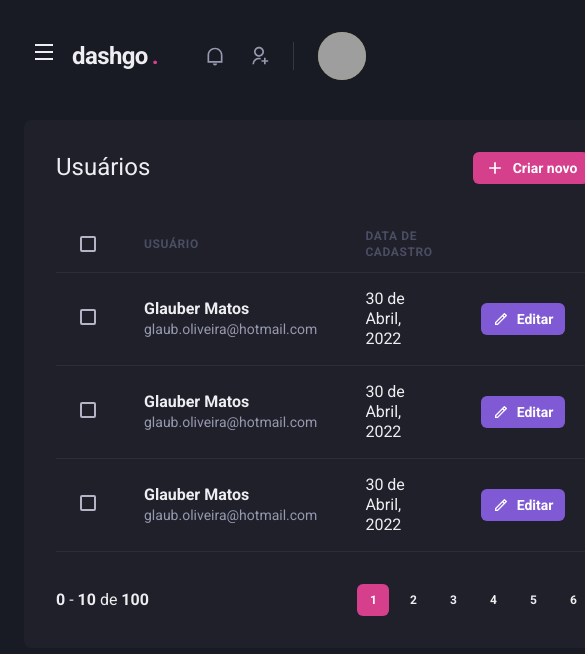
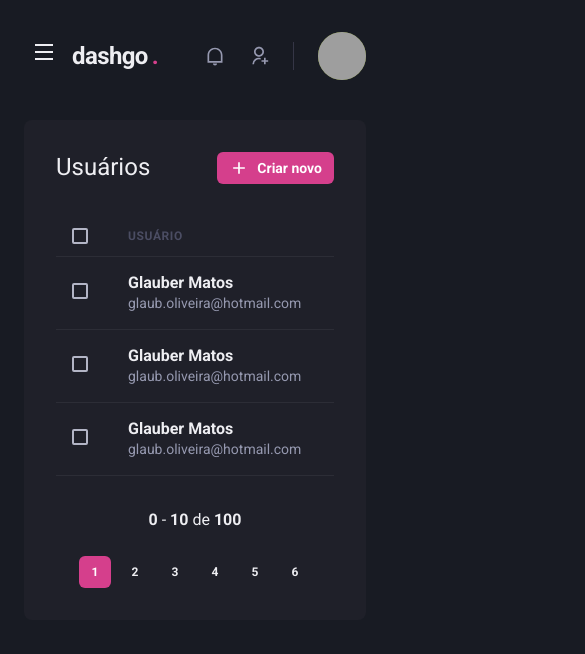
Before and after one commit to glaubermatos/dashgo, a Next.js app: page /users in a window 390 px wide. Shown: the top 654 px of the page, 585 px wide, since content can reach past the window. Built offline with nearby package versions, Linux system fonts and the light colour scheme; grey boxes are pictures that could not be loaded.

Commit message:
responsive pages and navigation flow

```diff
--- a/src/components/Pagination/index.tsx
+++ b/src/components/Pagination/index.tsx
@@ -1,9 +1,10 @@
-import { Box, Button, Flex, HStack, Text } from "@chakra-ui/react";
+import { Box, HStack, Stack } from "@chakra-ui/react";
 import { PaginationItem } from "./PaginationItem";
 
 export function Pagination() {
     return(
-        <HStack
+        <Stack
+          direction={["column", "row"]}
           mt="8"
           justify="space-between"
           align="center"
@@ -21,6 +22,6 @@ export function Pagination() {
                 <PaginationItem number={5} />
                 <PaginationItem number={6} />
             </HStack>
-        </HStack>
+        </Stack>
     );
 }
--- a/src/components/Sidebar/NavLink.tsx
+++ b/src/components/Sidebar/NavLink.tsx
@@ -1,16 +1,20 @@
-import { Icon, Link, Text, LinkProps as ChakraLinkProps } from "@chakra-ui/react";
+import { Icon, Link as ChakraLink, Text, LinkProps as ChakraLinkProps } from "@chakra-ui/react";
+import Link from "next/link";
 import { ElementType } from "react";
 
 interface NavLinkProps extends ChakraLinkProps {
     icon: ElementType;
+    href: string;
     children: string;
 }
 
-export function NavLink({ icon, children, ...rest }: NavLinkProps) {
+export function NavLink({ icon, children, href, ...rest }: NavLinkProps) {
     return(
-        <Link display="flex" alignItems="center" {...rest} >
-            <Icon as={icon} fontSize="20" />
-            <Text ml="4" fontWeight="medium">{children}</Text>
+        <Link href={href} passHref>
+            <ChakraLink display="flex" alignItems="center" {...rest} >
+                <Icon as={icon} fontSize="20" />
+                <Text ml="4" fontWeight="medium">{children}</Text>
+            </ChakraLink>
         </Link>
     );
 }
--- a/src/components/Sidebar/SidebarNav.tsx
+++ b/src/components/Sidebar/SidebarNav.tsx
@@ -8,12 +8,12 @@ export function SidebarNav() {
     return(
         <Stack spacing="12" align="flex-start">
             <NavSection title="GERAL">
-                <NavLink icon={RiDashboardLine}>Dashboard</NavLink>
-                <NavLink icon={RiContactsLine}>Usuários</NavLink>
+                <NavLink href="/dashboard" icon={RiDashboardLine}>Dashboard</NavLink>
+                <NavLink href="/users" icon={RiContactsLine}>Usuários</NavLink>
             </NavSection>
             <NavSection title="AUTOMAÇÃO">
-                <NavLink icon={RiInputMethodLine}>Formulários</NavLink>
-                <NavLink icon={RiGitMergeLine}>Automação</NavLink>
+                <NavLink href="forms" icon={RiInputMethodLine}>Formulários</NavLink>
+                <NavLink href="automatic" icon={RiGitMergeLine}>Automação</NavLink>
             </NavSection>
         </Stack>
     );
--- a/src/pages/dashboard.tsx
+++ b/src/pages/dashboard.tsx
@@ -69,7 +69,7 @@ export default function Dashboard() {
 
                 <SimpleGrid flex="1" gap="4" minChildWidth="320px" alignItems="flex-start">
                     <Box
-                        p="8"
+                        p={["6", "8"]}
                         bg="gray.800"
                         borderRadius={8}
                         pb="4"
@@ -78,7 +78,7 @@ export default function Dashboard() {
                         <Chart options={options} series={series} type="area" height={160} />
                     </Box>
                     <Box
-                        p="8"
+                        p={["6", "8"]}
                         bg="gray.800"
                         borderRadius={8}
                         pb="4"
--- a/src/pages/users/index.tsx
+++ b/src/pages/users/index.tsx
@@ -1,4 +1,5 @@
-import { Box, Button, Checkbox, Flex, Heading, Icon, Table, Tbody, Td, Text, Th, Thead, Tr } from "@chakra-ui/react";
+import { Box, Button, Checkbox, Flex, Heading, Icon, Table, Tbody, Td, Text, Th, Thead, Tr, useBreakpointValue } from "@chakra-ui/react";
+import Link from "next/link";
 import { RiAddLine, RiPencilLine } from "react-icons/ri";
 import { Header } from "../../components/Header";
 import { Pagination } from "../../components/Pagination";
@@ -6,6 +7,12 @@ import { Sidebar } from "../../components/Sidebar";
 
 
 export default function UserList() {
+
+    const isWideVersion = useBreakpointValue({
+        base: false,
+        lg: true
+    })
+
     return(
         <Box>
             <Header />
@@ -16,6 +23,7 @@ export default function UserList() {
                 <Box flex="1" borderRadius={8} bg="gray.800" p="8">
                     <Flex mb="8" justify="space-between" align="center">
                         <Heading size="lg" fontWeight="normal">Usuários</Heading>
+                        <Link href={"/users/create"} passHref>
                             <Button
                             as="a"
                             size="sm"
@@ -25,22 +33,23 @@ export default function UserList() {
                             >
                                 Criar novo
                             </Button>
+                        </Link>
                     </Flex>
 
                     <Table colorScheme="whiteAlpha">
                         <Thead>
                             <Tr>
-                                <Th px="6" color="gray.300" width="8">
+                                <Th px={["4", "4", "6"]} color="gray.300" width="8">
                                     <Checkbox colorScheme="pink" />
                                 </Th>
                                 <Th>Usuário</Th>
-                                <Th>Data de cadastro</Th>
-                                <Th width="8"></Th>
+                                { isWideVersion && <Th>Data de cadastro</Th> }
+                                { isWideVersion && <Th width="8"></Th> }
                             </Tr>
                         </Thead>
                         <Tbody>
                             <Tr>
-                                <Td px="6">
+                                <Td px={["4", "4", "6"]}>
                                     <Checkbox colorScheme="pink" />
                                 </Td>
                                 <Td>
@@ -49,7 +58,8 @@ export default function UserList() {
                                         <Text fontSize="sm" color="gray.300">glaub.oliveira@hotmail.com</Text>
                                     </Box>
                                 </Td>
-                                <Td>30 de Abril, 2022</Td>
+                                { isWideVersion && <Td>30 de Abril, 2022</Td> }
+                                { isWideVersion && (
                                     <Td>
                                     <Button
                                         as="a"
@@ -61,9 +71,10 @@ export default function UserList() {
                                             Editar
                                         </Button>
                                 </Td>
+                                )}
                             </Tr>
                             <Tr>
-                                <Td px="6">
+                                <Td px={["4", "4", "6"]} >
                                     <Checkbox colorScheme="pink" />
                                 </Td>
                                 <Td>
@@ -72,7 +83,8 @@ export default function UserList() {
                                         <Text fontSize="sm" color="gray.300">glaub.oliveira@hotmail.com</Text>
                                     </Box>
                                 </Td>
-                                <Td>30 de Abril, 2022</Td>
+                                { isWideVersion && <Td>30 de Abril, 2022</Td>}
+                                { isWideVersion && (
                                     <Td>
                                     <Button
                                         as="a"
@@ -84,9 +96,10 @@ export default function UserList() {
                                             Editar
                                         </Button>
                                 </Td>
+                                )}
                             </Tr>
                             <Tr>
-                                <Td px="6">
+                                <Td px={["4", "4", "6"]}>
                                     <Checkbox colorScheme="pink" />
                                 </Td>
                                 <Td>
@@ -95,7 +108,8 @@ export default function UserList() {
                                         <Text fontSize="sm" color="gray.300">glaub.oliveira@hotmail.com</Text>
                                     </Box>
                                 </Td>
-                                <Td>30 de Abril, 2022</Td>
+                                { isWideVersion && <Td>30 de Abril, 2022</Td>}
+                                { isWideVersion && (
                                     <Td>
                                     <Button
                                         as="a"
@@ -107,6 +121,7 @@ export default function UserList() {
                                             Editar
                                         </Button>
                                 </Td>
+                                )}
                             </Tr>
                         </Tbody>
                     </Table>
```
Also changed, not shown: src/pages/users/create.tsx (+7 -4 lines). Lines whose indentation alone changed are shown as unchanged.
